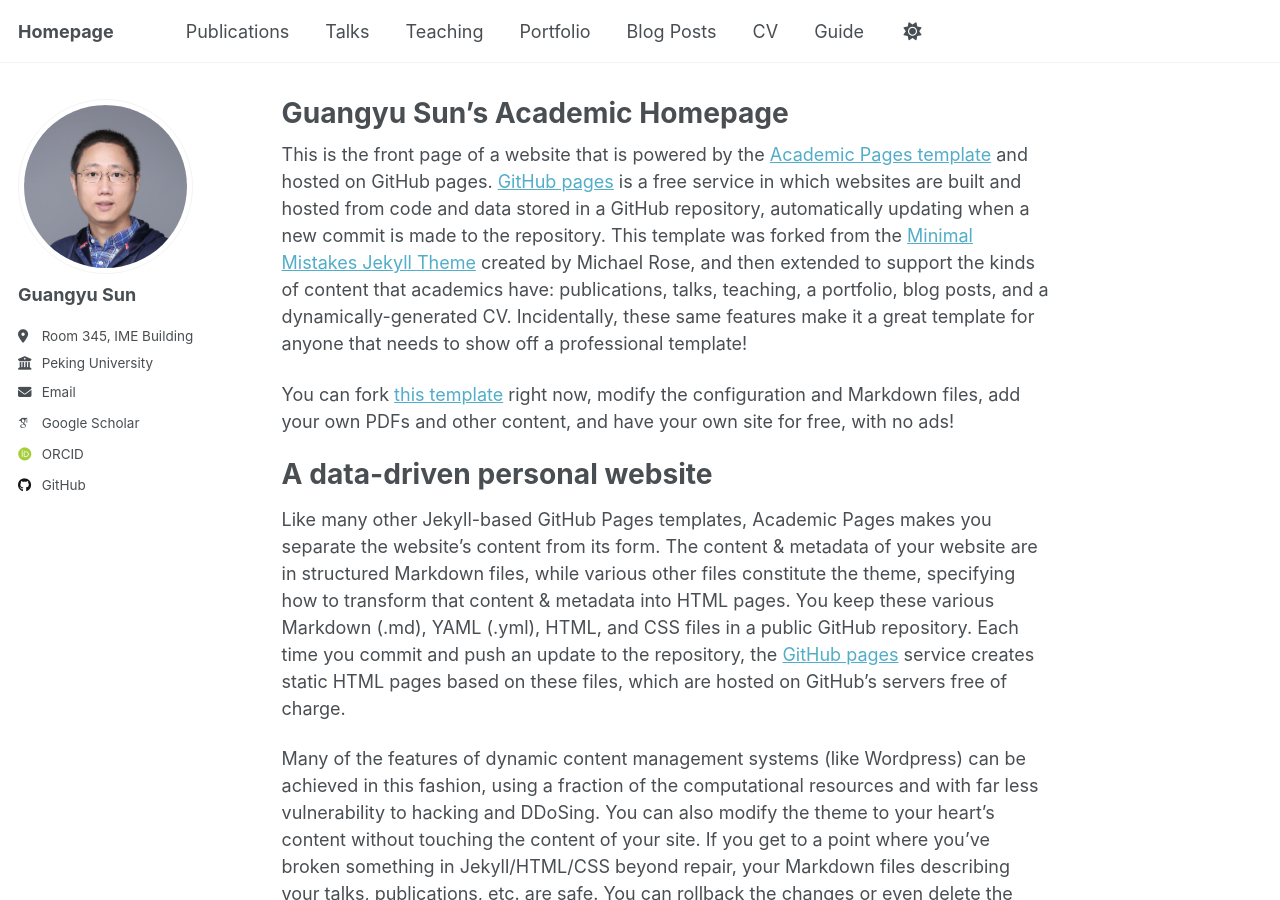
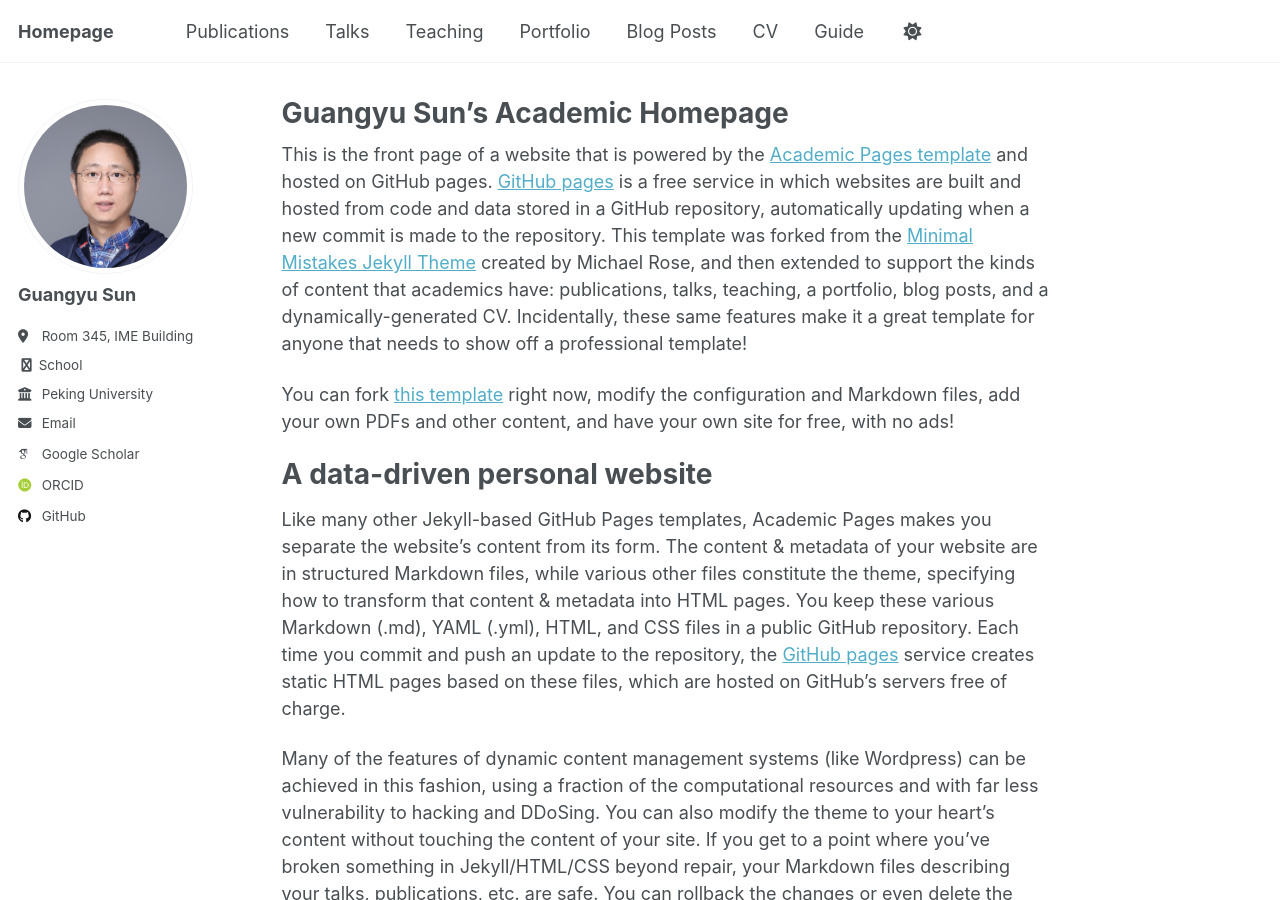
Before and after one commit to gsunpku/gsunpku.github.io, a Jekyll site: the page built from _pages/about.md, in a window 1280 px wide and 900 px high. Built offline with Jekyll 4.4.1, drawn with Linux system fonts in a browser that asks for light colours; some web fonts are replaced; a script that is not in the unit is left out.

Commit message:
Update author-profile.html

```diff
--- a/_includes/author-profile.html
+++ b/_includes/author-profile.html
@@ -26,6 +26,9 @@
       <!-- Font Awesome icons / Biographic information  -->
       {% if author.location %}
         <li class="author__desktop"><i class="fas fa-fw fa-location-dot icon-pad-right" aria-hidden="true"></i>{{ author.location }}</li>
+      {% endif %}
+      {% if author.department %}
+        <li><a href="{{ author.department }}"><i class="fab fa-fw fa-school" aria-hidden="true"></i> School</a></li>
       {% endif %}
       {% if author.employer %}
         <li class="author__desktop"><i class="fas fa-fw fa-building-columns icon-pad-right" aria-hidden="true"></i>{{ author.employer }}</li>
```
